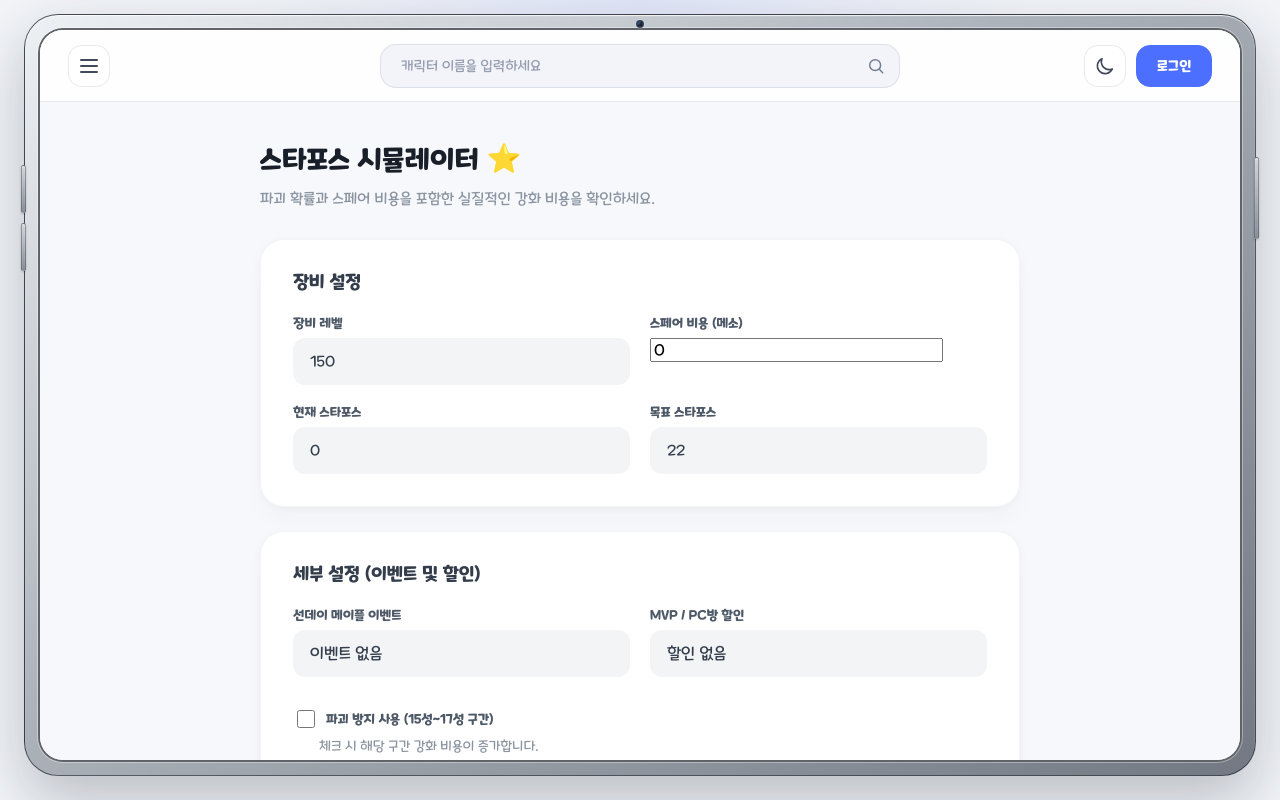
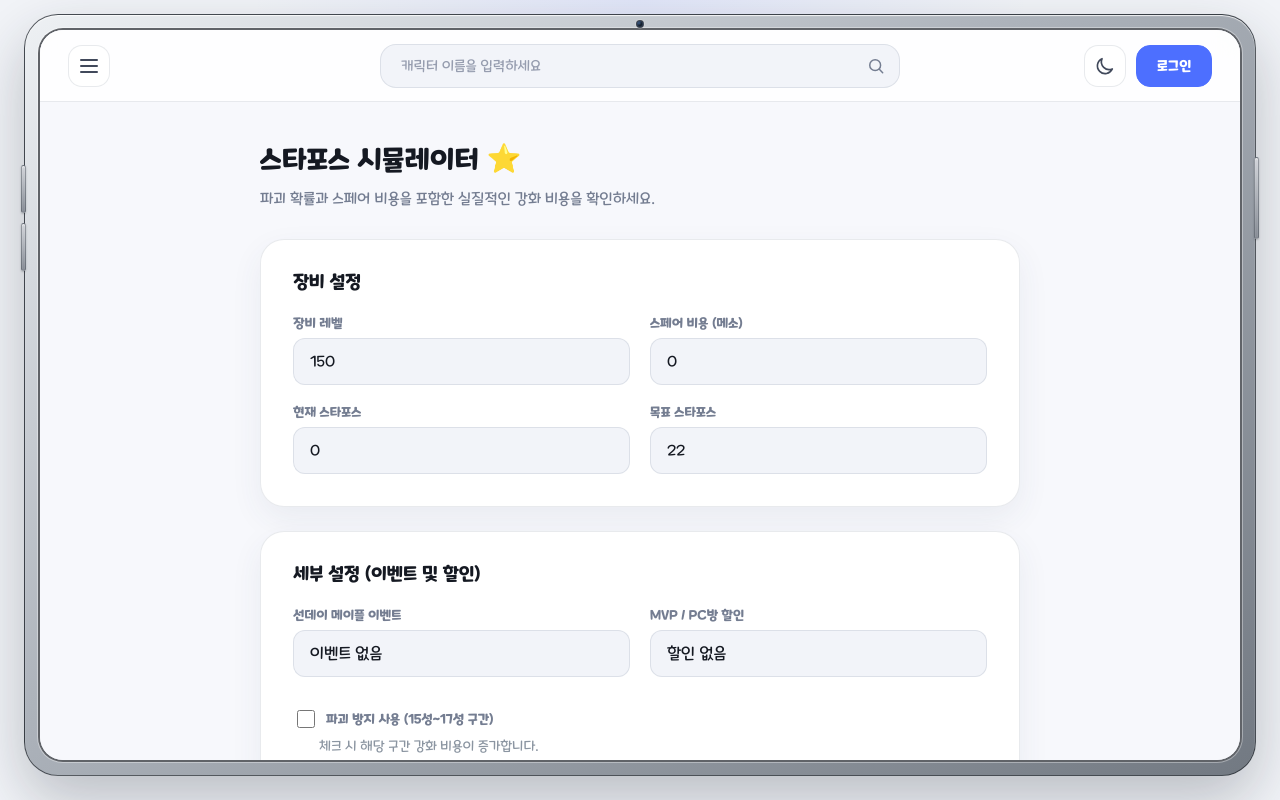
Before and after one commit to jeonseolmin/Maple_info, a React (Vite) app in the folder maple-info-frontend/: page /starforce in a window 1280 px wide. Built offline with nearby package versions, Linux system fonts and the light colour scheme; no server answers.

Commit message:
fix : 다크모드 적용시 색깔 적용 이상하게 되던 현상 수정

```diff
--- a/maple-info-frontend/src/components/cubeCalculator/CubeExpectation.jsx
+++ b/maple-info-frontend/src/components/cubeCalculator/CubeExpectation.jsx
@@ -107,7 +107,7 @@ const CubeExpectation = () => {
             try {
                 const formattedPartName = `${formData.itemPart} (${formData.level}레벨)`;
 
-                const response = await axios.get('http://localhost:8080/api/cube/options', {
+                const response = await axiosInstance.get('http://localhost:8080/api/cube/options', {
                     params: {
                         cubeType: formData.cubeType,
                         partName: formattedPartName,
@@ -166,7 +166,7 @@ const CubeExpectation = () => {
                 cubePrice: Number(formData.cubePrice) || 0
             };
 
-            const response = await axios.post('http://localhost:8080/api/cube/calculate', requestPayload);
+            const response = await axiosInstance.post('http://localhost:8080/api/cube/calculate', requestPayload);
             setResultData(response.data);
 
         } catch (error) {
--- a/maple-info-frontend/src/components/expCalculator/ExpPointCalculator.jsx
+++ b/maple-info-frontend/src/components/expCalculator/ExpPointCalculator.jsx
@@ -17,7 +17,7 @@ const ExpPointCalculator = () => {
         const fetchExpTable = async () => {
             setIsLoading(true);
             try {
-                const response = await axios.get('http://localhost:8080/api/exp/table');
+                const response = await axiosInstance.get('http://localhost:8080/api/exp/table');
                 setExpTable(response.data);
             } catch (error) {
                 console.error("경험치 표를 불러오는데 실패했습니다:", error);
--- a/maple-info-frontend/src/components/layout/calculator/CalculatorExpectation.css
+++ b/maple-info-frontend/src/components/layout/calculator/CalculatorExpectation.css
@@ -9,30 +9,30 @@
 .page-title {
     font-size: 28px;
     font-weight: 800;
-    color: #191f28;
+    color: var(--color-text);
     margin-bottom: 8px;
 }
 
 .page-subtitle {
     font-size: 15px;
-    color: #8b95a1;
+    color: var(--color-text-muted);
     margin-bottom: 32px;
 }
 
 /* 둥글고 깔끔한 카드 스타일 */
 .toss-card {
-    background-color: #ffffff;
-    border-radius: 24px;
+    background-color: var(--color-surface);
+    border-radius: var(--radius-large);
     padding: 32px;
-    box-shadow: 0 2px 10px rgba(0, 0, 0, 0.04), 0 16px 24px rgba(0, 0, 0, 0.02);
+    box-shadow: var(--shadow-card);
     margin-bottom: 24px;
-    border: 1px solid #f2f4f6;
+    border: 1px solid var(--color-border);
 }
 
 .card-title {
     font-size: 18px;
     font-weight: 700;
-    color: #333d4b;
+    color: var(--color-text);
     margin-top: 0;
     margin-bottom: 24px;
 }
@@ -48,34 +48,42 @@
     display: block;
     font-size: 13px;
     font-weight: 600;
-    color: #4e5968;
+    color: var(--color-text-secondary);
     margin-bottom: 8px;
 }
 
 /* 셀렉트 박스 공통 디자인 */
-select, input[type="number"] {
+select,
+input[type="text"],
+input[type="number"] {
     width: 100%;
     padding: 14px 16px;
     font-size: 15px;
-    color: #333d4b;
-    background-color: #f2f4f6;
-    border: 1px solid transparent;
-    border-radius: 12px;
+    color: var(--color-text);
+    background-color: var(--color-surface-soft);
+    border: 1px solid var(--color-border);
+    border-radius: var(--radius-small);
     appearance: none;
-    cursor: pointer; /* input은 텍스트 커서가 나오게 하려면 auto로 하셔도 됩니다 */
+    cursor: pointer;
     transition: all 0.2s ease;
-    box-sizing: border-box; /* 패딩 삐져나옴 방지 */
+    box-sizing: border-box;
 }
 
-select:hover, input[type="number"]:hover {
-    background-color: #e5e8eb;
+/* 마우스를 올렸을 때 살짝 배경색 변화 */
+select:hover,
+input[type="text"]:hover,
+input[type="number"]:hover {
+    background-color: var(--color-background);
 }
 
-select:focus, input[type="number"]:focus {
+/* 클릭(포커스) 했을 때 강조 효과 */
+select:focus,
+input[type="text"]:focus,
+input[type="number"]:focus {
     outline: none;
-    background-color: #ffffff;
-    border-color: #3182f6;
-    box-shadow: 0 0 0 3px rgba(49, 130, 246, 0.1);
+    background-color: var(--color-surface);
+    border-color: var(--color-primary);
+    box-shadow: var(--shadow-focus);
 }
 
 /* 목표 옵션 세로 스택 */
@@ -97,8 +105,8 @@ select:focus, input[type="number"]:focus {
     justify-content: center;
     width: 28px;
     height: 28px;
-    background-color: #3182f6;
-    color: white;
+    background-color: var(--color-primary);
+    color: #ffffff; /* 번호 안의 숫자는 항상 흰색이 잘 어울립니다 */
     font-size: 14px;
     font-weight: bold;
     border-radius: 50%;
@@ -106,7 +114,7 @@ select:focus, input[type="number"]:focus {
 }
 
 .loading-select {
-    color: #8b95a1;
+    color: var(--color-placeholder);
     cursor: not-allowed;
 }
 
@@ -116,15 +124,20 @@ select:focus, input[type="number"]:focus {
     padding: 18px;
     font-size: 17px;
     font-weight: 700;
-    color: #ffffff;
-    background-color: #3182f6;
+    color: #ffffff; /* 버튼 글자는 항상 흰색 고정 */
+    background-color: var(--color-primary);
     border: none;
-    border-radius: 16px;
+    border-radius: var(--radius-medium);
     cursor: pointer;
     transition: background-color 0.2s;
     margin-top: 10px;
 }
 
 .primary-calc-btn:hover {
-    background-color: #1b64da;
+    background-color: var(--color-primary-dark);
 }
+
+/* 계산 완료 결과 카드 스타일 (추가) */
+.result-card {
+    background-color: var(--color-surface-soft) !important;
+}
--- a/maple-info-frontend/src/components/starforceCalculator/StarforceExpectation.jsx
+++ b/maple-info-frontend/src/components/starforceCalculator/StarforceExpectation.jsx
@@ -42,7 +42,7 @@ const StarforceExpectation = () => {
         setResultData(null);
 
         try {
-            const response = await axios.post('http://localhost:8080/api/starforce/simulate', formData);
+            const response = await axiosInstance.post('http://localhost:8080/api/starforce/simulate', formData);
             setResultData(response.data);
         } catch (error) {
             console.error("스타포스 계산 중 오류 발생:", error);
```
